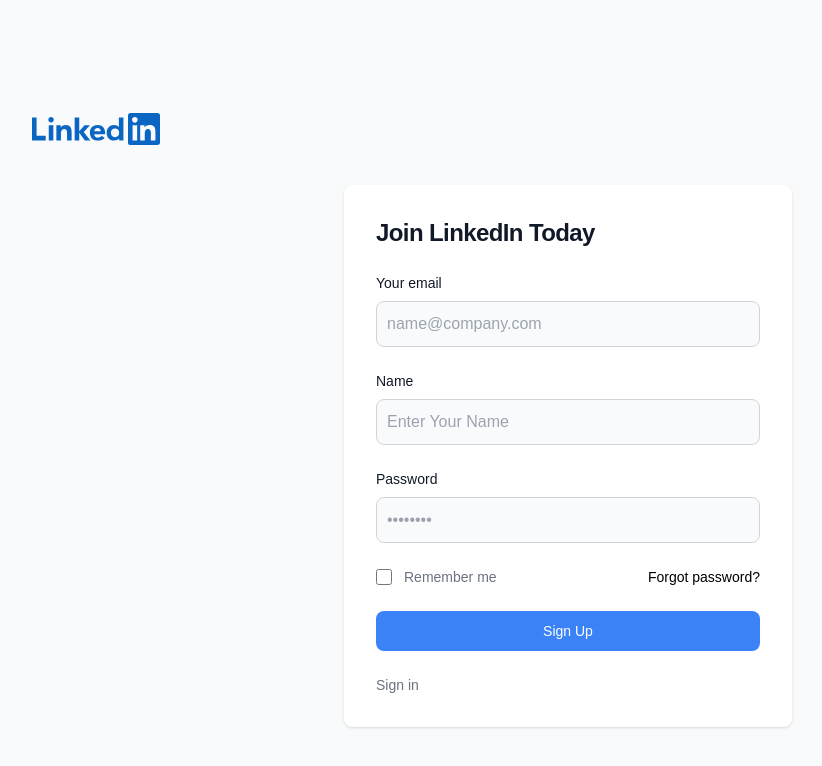
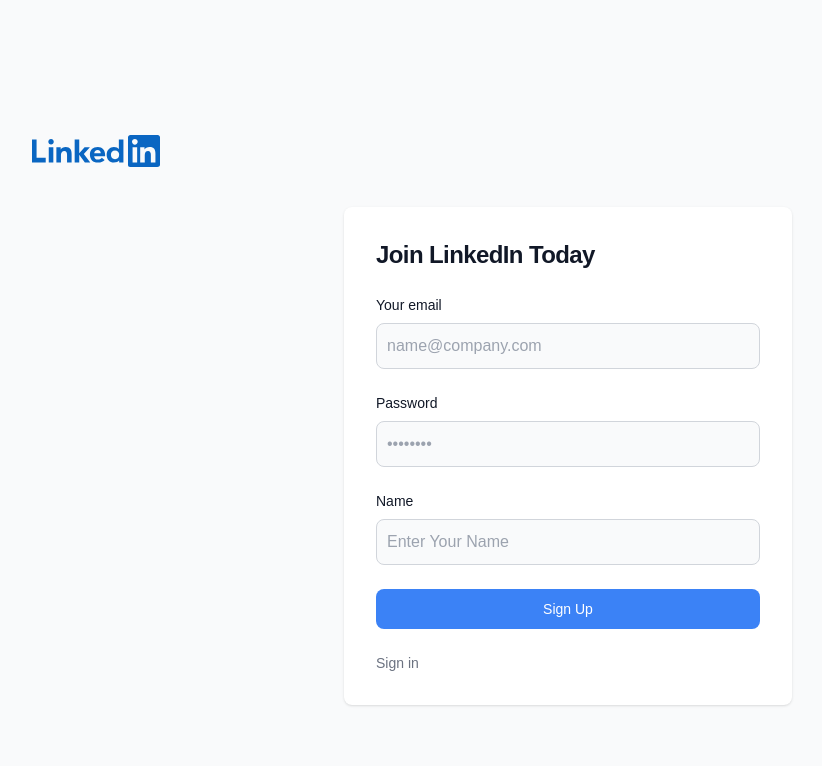
Before and after one commit to Sajaalghoul/LinkedInClone, a React (Vite) app: page /joinNow in a window 1280 px wide. Shown: the top 766 px of the page, without its empty margins (72-894 px from the left). Built offline with nearby package versions, Linux system fonts and the light colour scheme.

Commit message:
used formik and yup instead of form

```diff
--- a/package.json
+++ b/package.json
@@ -12,11 +12,13 @@
   "dependencies": {
     "@reduxjs/toolkit": "^2.5.0",
     "firebase": "^11.1.0",
+    "formik": "^2.4.6",
     "react": "^18.3.1",
     "react-dom": "^18.3.1",
     "react-redux": "^9.2.0",
     "react-router-dom": "^7.1.1",
-    "react-toastify": "^11.0.3"
+    "react-toastify": "^11.0.3",
+    "yup": "^1.6.1"
   },
   "devDependencies": {
     "@eslint/js": "^9.17.0",
--- a/src/components/JoinNow/JoinNow.jsx
+++ b/src/components/JoinNow/JoinNow.jsx
@@ -4,26 +4,24 @@ import { registerWithEmail } from "../../APIS/AuthApi";
 import { useDispatch } from "react-redux";
 import { setUser } from "../../state/User/UserSlice";
 import { toast, ToastContainer } from "react-toastify";
+import { Formik, Form, Field, ErrorMessage } from "formik";
+import { validationSchema } from "../../schemas/signInSchema";
 const JoinNow = () => {
-  const [credintials, setCredintials] = useState({
+  const navigate = useNavigate();
+  const dispatch = useDispatch();
+  const initialValues = {
     email: "",
     password: "",
-    displayName: "",
-  });
-  const dispatch = useDispatch();
-  const navigate = useNavigate();
-  const handleRegister = async (e) => {
-    e.preventDefault();
+    name: "",
+  };
+  const handleRegister = async (values, { setSubmitting }) => {
     try {
-      console.log(credintials);
       const result = await registerWithEmail(
-        credintials.email,
-        credintials.password,
-        credintials.displayName
+        values.email,
+        values.password,
+        values.name
       );
-      dispatch(
-        setUser({ ...result.user, displayName: credintials.displayName })
-      );
+      dispatch(setUser({ ...result.user, displayName: values.displayName }));
       navigate("/home");
       toast.success("Registered successfully");
     } catch (error) {
@@ -50,6 +48,7 @@ const JoinNow = () => {
       toast.error(errorMessage);
       console.error("Registration error:", error);
     }
+    setSubmitting(false);
   };
   return (
     <section className="bg-gray-50 dark:bg-gray-900">
@@ -72,7 +71,13 @@ const JoinNow = () => {
             <h1 className="text-xl font-bold leading-tight tracking-tight text-gray-900 md:text-2xl dark:text-white">
               Join LinkedIn Today
             </h1>
-            <form className="space-y-4 md:space-y-6" onSubmit={handleRegister}>
+            <Formik
+              initialValues={initialValues}
+              validationSchema={validationSchema}
+              onSubmit={handleRegister}
+            >
+              {({ isSubmitting }) => (
+                <Form className="space-y-4 md:space-y-6" action="#">
                   <div>
                     <label
                       htmlFor="email"
@@ -80,40 +85,17 @@ const JoinNow = () => {
                     >
                       Your email
                     </label>
-                <input
+                    <Field
                       type="email"
                       name="email"
                       id="email"
                       className="bg-gray-50 border border-gray-300 text-gray-900 rounded-lg focus:ring-primary-600 focus:border-primary-600 block w-full p-2.5 dark:bg-gray-700 dark:border-gray-600 dark:placeholder-gray-400 dark:text-white dark:focus:ring-blue-500 dark:focus:border-blue-500"
                       placeholder="name@company.com"
-                  required=""
-                  value={credintials.email}
-                  onChange={(e) => {
-                    setCredintials({ ...credintials, email: e.target.value });
-                  }}
                     />
-              </div>
-              <div>
-                <label
-                  htmlFor="Name"
-                  className="block mb-2 text-sm font-medium text-gray-900 dark:text-white"
-                >
-                  Name
-                </label>
-                <input
-                  type="text"
-                  name="name"
-                  id="name"
-                  placeholder="Enter Your Name"
-                  className="bg-gray-50 border border-gray-300 text-gray-900 rounded-lg focus:ring-primary-600 focus:border-primary-600 block w-full p-2.5 dark:bg-gray-700 dark:border-gray-600 dark:placeholder-gray-400 dark:text-white dark:focus:ring-blue-500 dark:focus:border-blue-500"
-                  required=""
-                  value={credintials.displayName}
-                  onChange={(e) => {
-                    setCredintials({
-                      ...credintials,
-                      displayName: e.target.value,
-                    });
-                  }}
+                    <ErrorMessage
+                      name="email"
+                      component="div"
+                      className="bg-red-50 "
                     />
                   </div>
                   <div>
@@ -123,23 +105,40 @@ const JoinNow = () => {
                     >
                       Password
                     </label>
-                <input
+                    <Field
                       type="password"
                       name="password"
                       id="password"
                       placeholder="••••••••"
                       className="bg-gray-50 border border-gray-300 text-gray-900 rounded-lg focus:ring-primary-600 focus:border-primary-600 block w-full p-2.5 dark:bg-gray-700 dark:border-gray-600 dark:placeholder-gray-400 dark:text-white dark:focus:ring-blue-500 dark:focus:border-blue-500"
-                  required=""
-                  value={credintials.password}
-                  onChange={(e) => {
-                    setCredintials({
-                      ...credintials,
-                      password: e.target.value,
-                    });
-                  }}
+                    />
+                    <ErrorMessage
+                      name="password"
+                      component="div"
+                      className="bg-red-50 "
                     />
                   </div>
-              <div className="flex items-center justify-between">
+                  <div>
+                    <label
+                      htmlFor="name"
+                      className="block mb-2 text-sm font-medium text-gray-900 dark:text-white"
+                    >
+                      Name
+                    </label>
+                    <Field
+                      type="text"
+                      name="name"
+                      id="name"
+                      placeholder="Enter Your Name"
+                      className="bg-gray-50 border border-gray-300 text-gray-900 rounded-lg focus:ring-primary-600 focus:border-primary-600 block w-full p-2.5 dark:bg-gray-700 dark:border-gray-600 dark:placeholder-gray-400 dark:text-white dark:focus:ring-blue-500 dark:focus:border-blue-500"
+                    />
+                    <ErrorMessage
+                      name="name"
+                      component="div"
+                      className="bg-red-50 "
+                    />
+                  </div>
+                  {/* <div className="flex items-center justify-between">
                     <div className="flex items-start">
                       <div className="flex items-center h-5">
                         <input
@@ -165,9 +164,10 @@ const JoinNow = () => {
                     >
                       Forgot password?
                     </a>
-              </div>
+                  </div> */}
                   <button
                     type="submit"
+                    disabled={isSubmitting}
                     className="w-full text-white bg-blue-500 hover:bg-primary-700 focus:ring-4 focus:outline-none focus:ring-primary-300 font-medium rounded-lg text-sm px-5 py-2.5 text-center dark:bg-primary-600 dark:hover:bg-primary-700 dark:focus:ring-primary-800"
                   >
                     Sign Up
@@ -175,7 +175,9 @@ const JoinNow = () => {
                   <p className="text-sm font-light text-gray-500 dark:text-gray-400">
                     <Link to="/signin">Sign in</Link>
                   </p>
-            </form>
+                </Form>
+              )}
+            </Formik>
           </div>
         </div>
       </div>
--- a/src/components/SignIn/SignIn.jsx
+++ b/src/components/SignIn/SignIn.jsx
@@ -1,27 +1,27 @@
-import React, { useState } from "react";
+import React from "react";
 import { Link } from "react-router-dom";
 import { signInWithEmail } from "../../APIS/AuthApi";
 import { useDispatch } from "react-redux";
 import { setUser } from "../../state/User/UserSlice";
 import { useNavigate } from "react-router-dom";
 import { toast, ToastContainer } from "react-toastify";
-
+import { Formik, Form, Field, ErrorMessage } from "formik";
+import { validationSchema } from "../../schemas/signInSchema";
 const SignIn = () => {
-  const [credintials, setCredintials] = useState({ email: "", password: "" });
   const navigate = useNavigate();
   const dispatch = useDispatch();
-  const handleSignIn = async (e) => {
-    e.preventDefault();
+  const initialValues = {
+    email: "",
+    password: "",
+  };
+  const handleSignIn = async (values, { setSubmitting }) => {
     try {
-      const result = await signInWithEmail(
-        credintials.email,
-        credintials.password
-      );
-
+      const result = await signInWithEmail(values.email, values.password);
+      dispatch(setUser({ ...result.user }));
       toast.success("Signed in successfully", {
         onClose: () => navigate("/home"),
       });
-      dispatch(setUser({ ...result.user }));
+
       console.log(result);
     } catch (error) {
       let errorMessage =
@@ -47,6 +47,7 @@ const SignIn = () => {
       toast.error(errorMessage);
       console.log(error);
     }
+    setSubmitting(false);
   };
   return (
     <section className="bg-gray-50 dark:bg-gray-900">
@@ -69,7 +70,13 @@ const SignIn = () => {
             <h1 className="text-xl font-bold leading-tight tracking-tight text-gray-900 md:text-2xl dark:text-white">
               Sign in to your account
             </h1>
-            <form className="space-y-4 md:space-y-6" action="#">
+            <Formik
+              initialValues={initialValues}
+              validationSchema={validationSchema}
+              onSubmit={handleSignIn}
+            >
+              {({ isSubmitting }) => (
+                <Form className="space-y-4 md:space-y-6">
                   <div>
                     <label
                       htmlFor="email"
@@ -77,17 +84,17 @@ const SignIn = () => {
                     >
                       Your email
                     </label>
-                <input
+                    <Field
                       type="email"
                       name="email"
                       id="email"
                       className="bg-gray-50 border border-gray-300 text-gray-900 rounded-lg focus:ring-primary-600 focus:border-primary-600 block w-full p-2.5 dark:bg-gray-700 dark:border-gray-600 dark:placeholder-gray-400 dark:text-white dark:focus:ring-blue-500 dark:focus:border-blue-500"
                       placeholder="name@company.com"
-                  required=""
-                  value={credintials.email}
-                  onChange={(e) => {
-                    setCredintials({ ...credintials, email: e.target.value });
-                  }}
+                    />
+                    <ErrorMessage
+                      name="email"
+                      component="div"
+                      className="bg-red-50 "
                     />
                   </div>
                   <div>
@@ -97,23 +104,20 @@ const SignIn = () => {
                     >
                       Password
                     </label>
-                <input
+                    <Field
                       type="password"
                       name="password"
                       id="password"
                       placeholder="••••••••"
                       className="bg-gray-50 border border-gray-300 text-gray-900 rounded-lg focus:ring-primary-600 focus:border-primary-600 block w-full p-2.5 dark:bg-gray-700 dark:border-gray-600 dark:placeholder-gray-400 dark:text-white dark:focus:ring-blue-500 dark:focus:border-blue-500"
-                  required=""
-                  value={credintials.password}
-                  onChange={(e) => {
-                    setCredintials({
-                      ...credintials,
-                      password: e.target.value,
-                    });
-                  }}
+                    />
+                    <ErrorMessage
+                      name="password"
+                      component="div"
+                      className="bg-red-50 "
                     />
                   </div>
-              <div className="flex items-center justify-between">
+                  {/* <div className="flex items-center justify-between">
                 <div className="flex items-start">
                   <div className="flex items-center h-5">
                     <input
@@ -139,18 +143,21 @@ const SignIn = () => {
                 >
                   Forgot password?
                 </a>
-              </div>
+              </div> */}
                   <button
                     type="submit"
-                onClick={handleSignIn}
+                    disabled={isSubmitting}
                     className="w-full text-white bg-blue-500 hover:bg-primary-700 focus:ring-4 focus:outline-none focus:ring-primary-300 font-medium rounded-lg text-sm px-5 py-2.5 text-center dark:bg-primary-600 dark:hover:bg-primary-700 dark:focus:ring-primary-800"
                   >
                     Sign in
                   </button>
                   <p className="text-sm font-light text-gray-500 dark:text-gray-400">
-                Don’t have an account yet? <Link to="/joinNow">Sign up</Link>
+                    Don’t have an account yet?{" "}
+                    <Link to="/joinNow">Sign up</Link>
                   </p>
-            </form>
+                </Form>
+              )}
+            </Formik>
           </div>
         </div>
       </div>
--- /dev/null
+++ b/src/schemas/signInSchema.jsx
@@ -0,0 +1,7 @@
+import * as Yup from "yup";
+
+export const validationSchema = Yup.object({
+  email: Yup.string().email("Invalid email address").required("Required"),
+  password: Yup.string().min(6).required("Required"),
+  name: Yup.string().required("Required"),
+});
```
Also changed, not shown: 1 other file (tests, documents, lock files or other folders). Lines whose indentation alone changed are shown as unchanged.
